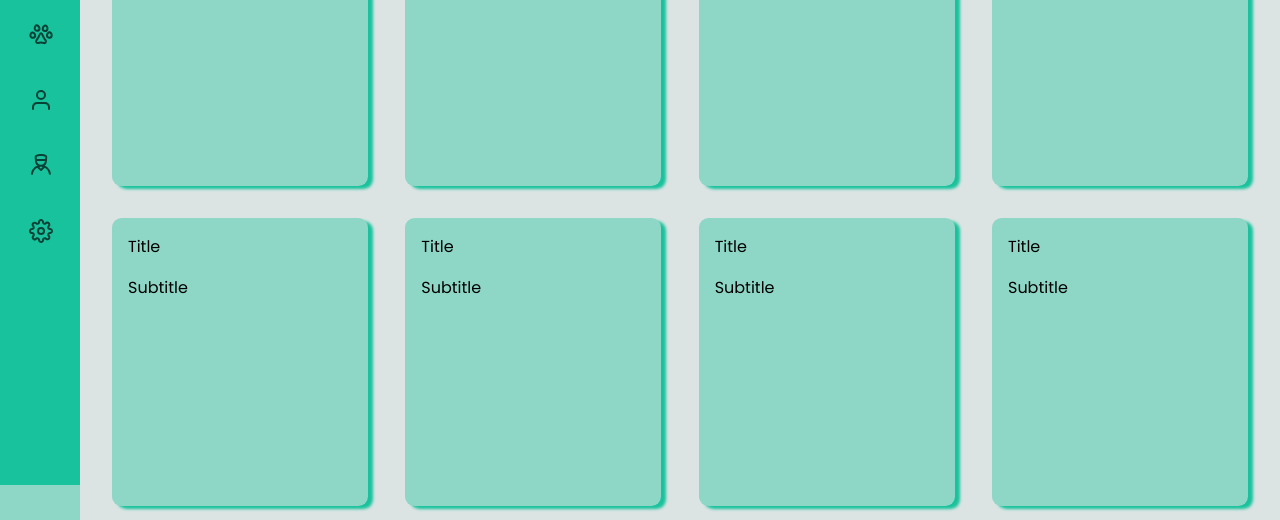
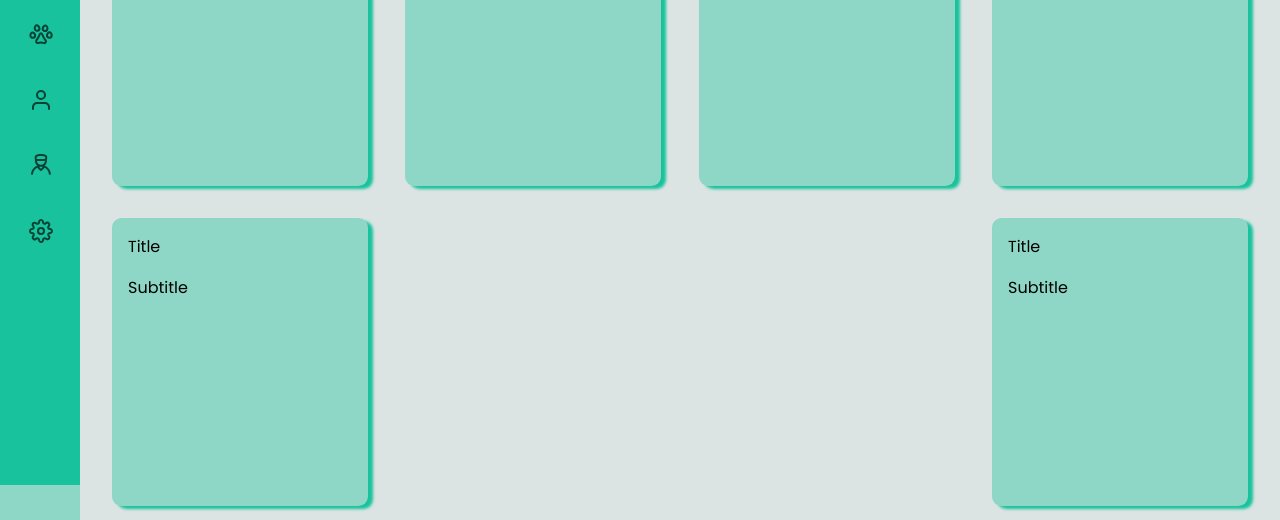
Before and after one commit to gosttavo/SideBar, a plain HTML site: page Index.html in a window 1280 px wide. Shown: the part 211-731 px from the top of the page. Drawn offline with Linux system fonts and the light colour scheme.

Commit message:
Add files via upload

```diff
--- a/Index.html
+++ b/Index.html
@@ -155,16 +155,6 @@
                 <p>Title</p>
                 <p>Subtitle</p>
             </div>
-
-            <div class="card">
-                <p>Title</p>
-                <p>Subtitle</p>
-            </div>
-
-            <div class="card">
-                <p>Title</p>
-                <p>Subtitle</p>
-            </div>
         </article>
 
    </main>
```
